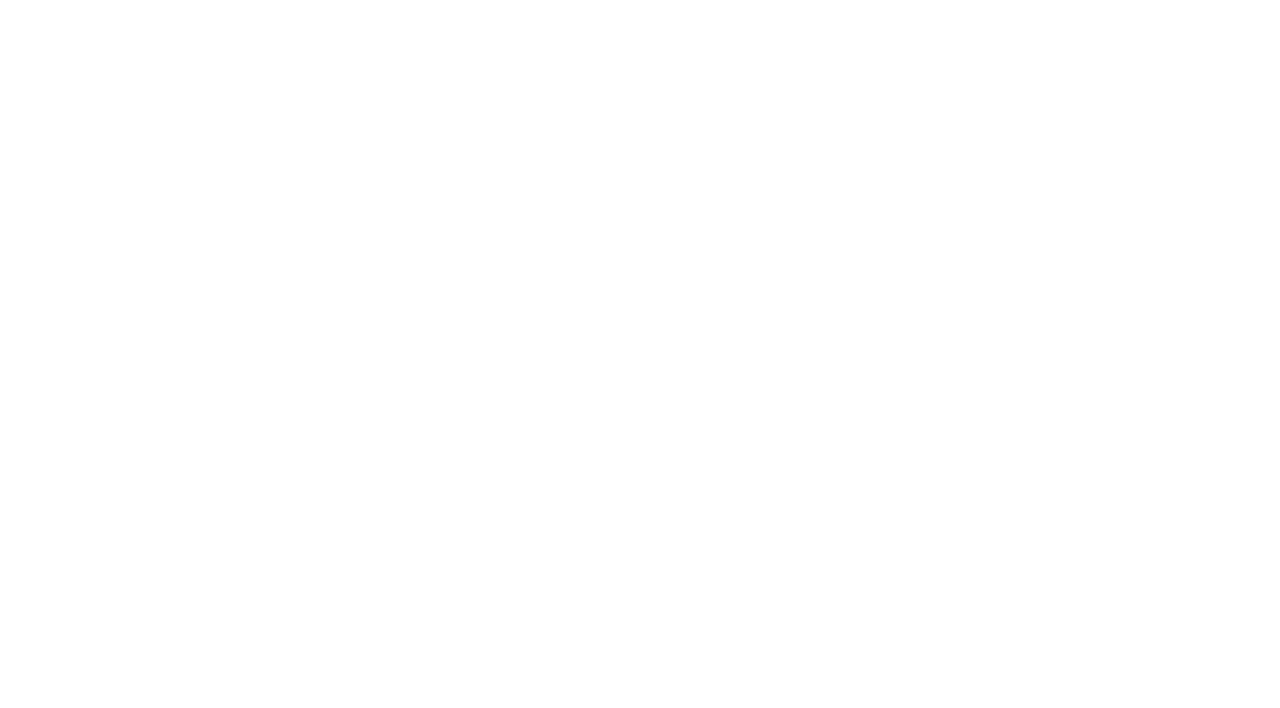
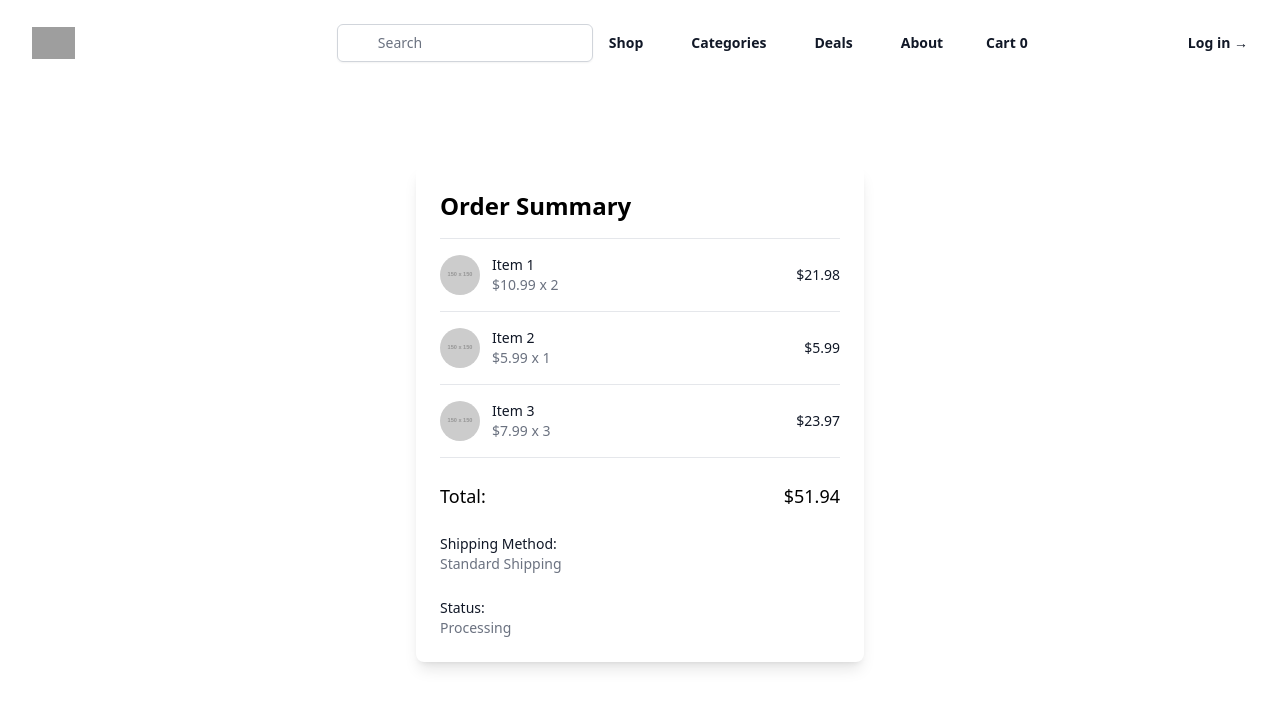
Before and after one commit to nmemarcoding/SnapSell, a React (Create React App) app in the folder client/: page /orderdetails in a window 1280 px wide. Before the commit this address had no page. Shown: the top 708 px of the page. Built offline with nearby package versions, Linux system fonts and the light colour scheme; grey boxes are pictures that could not be loaded.

Commit message:
/orderdetails page

```diff
--- a/client/src/App.js
+++ b/client/src/App.js
@@ -7,6 +7,7 @@ import HomePage from './pages/HomePage/HomePage';
 import ProductListPage from './pages/ProductListPage/ProductListPage';
 import CartPage from './pages/CartPage/CartPage';
 import OrderReview from './pages/OrderReview/OrderReview';
+import OrderDetails from './pages/OrderDetails/OrderDetails';
 
 
 function App() {
@@ -29,9 +30,9 @@ function App() {
               {/* cartPage */}
               <Route path="/cart" element={<CartPage/>}/>
               {/* <OrderReview page */}
-             <Route path="/orderreview" element={<OrderReview/>}/>
-
-
+              <Route path="/orderreview" element={<OrderReview/>}/>
+              {/* rout OrderDetails */}
+              <Route path="/orderdetails" element={<OrderDetails/>}/>
             </Routes>
           </div>
         </Router>
--- /dev/null
+++ b/client/src/pages/OrderDetails/OrderDetails.js
@@ -0,0 +1,52 @@
+import React from 'react'
+import Navbar from '../../components/Navbar/Navbar'
+
+export default function OrderDetails(props) {
+  const items = [
+    { name: 'Item 1', price: 10.99, quantity: 2 },
+    { name: 'Item 2', price: 5.99, quantity: 1 },
+    { name: 'Item 3', price: 7.99, quantity: 3 }
+  ];
+
+  const total = items.reduce((acc, item) => acc + item.price * item.quantity, 0);
+
+  const shippingMethod = 'Standard Shipping';
+  const orderStatus = 'Processing';
+
+  return (
+    <>
+      <Navbar />
+      <div className="bg-white rounded-lg shadow-lg p-6 max-w-md mx-auto mt-20">
+        <h2 className="text-2xl font-bold mb-4">Order Summary</h2>
+        <ul className="border-t border-b border-gray-200 divide-y divide-gray-200">
+          {items.map(item => (
+            <li key={item.name} className="py-4 flex items-center justify-between">
+              <div className="flex items-center">
+                <div className="flex-shrink-0">
+                  <img className="h-10 w-10 rounded-full" src="https://via.placeholder.com/150" alt="" />
+                </div>
+                <div className="ml-3">
+                  <p className="text-sm font-medium text-gray-900">{item.name}</p>
+                  <p className="text-sm text-gray-500">${item.price} x {item.quantity}</p>
+                </div>
+              </div>
+              <p className="text-sm font-medium text-gray-900">${item.price * item.quantity}</p>
+            </li>
+          ))}
+        </ul>
+        <div className="flex justify-between mt-6">
+          <p className="text-lg font-medium">Total:</p>
+          <p className="text-lg font-medium">${total}</p>
+        </div>
+        <div className="mt-6">
+          <p className="text-sm font-medium text-gray-900">Shipping Method:</p>
+          <p className="text-sm text-gray-500">{shippingMethod}</p>
+        </div>
+        <div className="mt-6">
+          <p className="text-sm font-medium text-gray-900">Status:</p>
+          <p className="text-sm text-gray-500">{orderStatus}</p>
+        </div>
+      </div>
+    </>
+  )
+}
--- a/client/src/pages/OrderReview/OrderDetails/OrderDetails.js
+++ /dev/null
@@ -1,7 +0,0 @@
-import React from 'react'
-
-export default function OrderDetails() {
-  return (
-    <div>OrderDetails</div>
-  )
-}
--- a/client/src/pages/OrderReview/OrderReview.js
+++ b/client/src/pages/OrderReview/OrderReview.js
@@ -1,4 +1,5 @@
 import React, { useState } from 'react'
+import { useNavigate } from 'react-router-dom'
 import Navbar from '../../components/Navbar/Navbar'
 
 export default function OrderReview() {
@@ -30,6 +31,12 @@ export default function OrderReview() {
       ...prevState,
       [name]: value
     }))
+  }
+
+  const Navigate = useNavigate()
+
+  const handlePlaceOrderClick = () => {
+    Navigate('/orderdetails')
   }
 
   return (
@@ -122,7 +129,7 @@ export default function OrderReview() {
             </div>
           )}
         </div>
-        <button className="mt-6 bg-indigo-500 hover:bg-indigo-600 text-white font-bold py-2 px-4 rounded">
+        <button className="mt-6 bg-indigo-500 hover:bg-indigo-600 text-white font-bold py-2 px-4 rounded" onClick={handlePlaceOrderClick}>
           Place Order
         </button>
       </div>
--- a/client/src/pages/ProductListPage/ProductListPage.js
+++ b/client/src/pages/ProductListPage/ProductListPage.js
@@ -48,6 +48,7 @@ export default function ProductListPage() {
   });
 
   const addToCart = (product) => {
+    console.log(product._id);
     setCart([...cart, product]);
   };
 
@@ -120,6 +121,7 @@ export default function ProductListPage() {
               </div>
               <div className="p-4">
                 <button
+
                   onClick={() => addToCart(product)}
                   className="bg-blue-500 hover:bg-blue-700 text-white font-bold py-2 px-4 rounded-md shadow-md mr-2"
                 >
```
